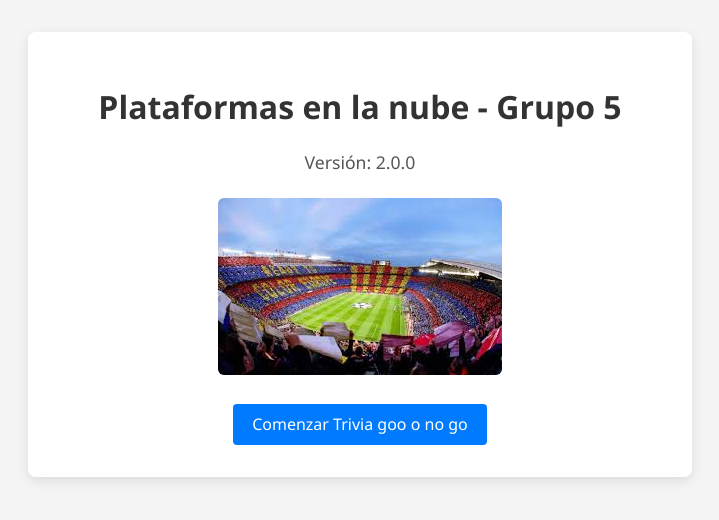
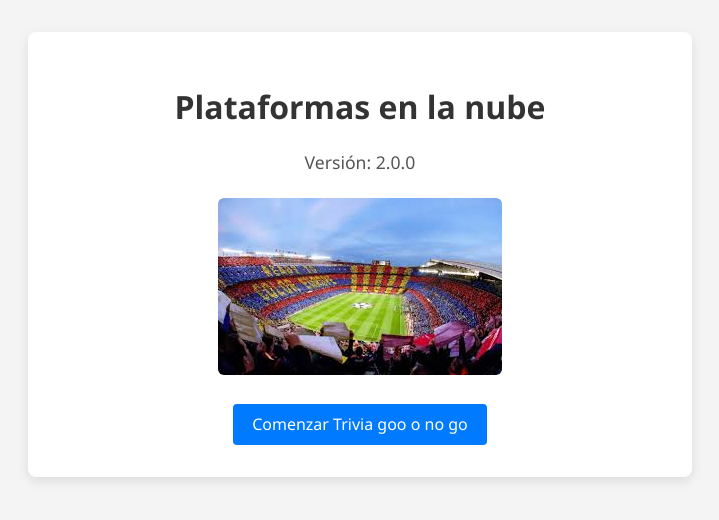
Before and after one commit to Fab2207/sitio-cd, a plain HTML site: page index.html in a window 1280 px wide. Shown: the whole page, without its empty margins (280-999 px from the left). Drawn offline with Linux system fonts and the light colour scheme.

Commit message:
docs:cambio

```diff
--- a/index.html
+++ b/index.html
@@ -3,7 +3,7 @@
 <head>
   <meta charset="UTF-8" />
   <meta name="viewport" content="width=device-width, initial-scale=1.0" />
-  <title>Plataformas en la nube</title>
+  <title>Plataformas en la nubeee</title>
   <style>
     body {
       font-family: 'Segoe UI', Tahoma, Geneva, Verdana, sans-serif;
@@ -61,7 +61,7 @@
 </head>
 <body>
   <div class="container">
-    <h1>Plataformas en la nube - Grupo 5</h1>
+    <h1>Plataformas en la nube</h1>
     <p>Versión: 2.0.0</p>
 
     <div class="image-container">
```
